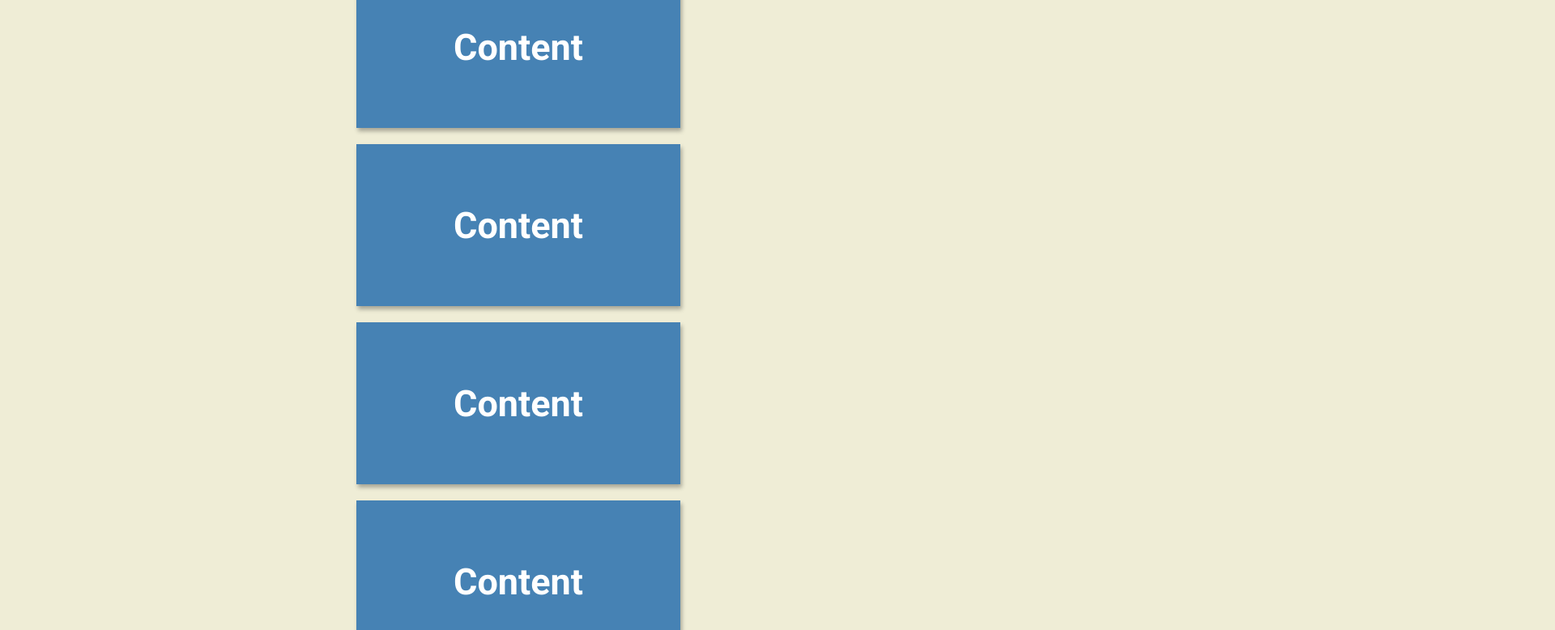
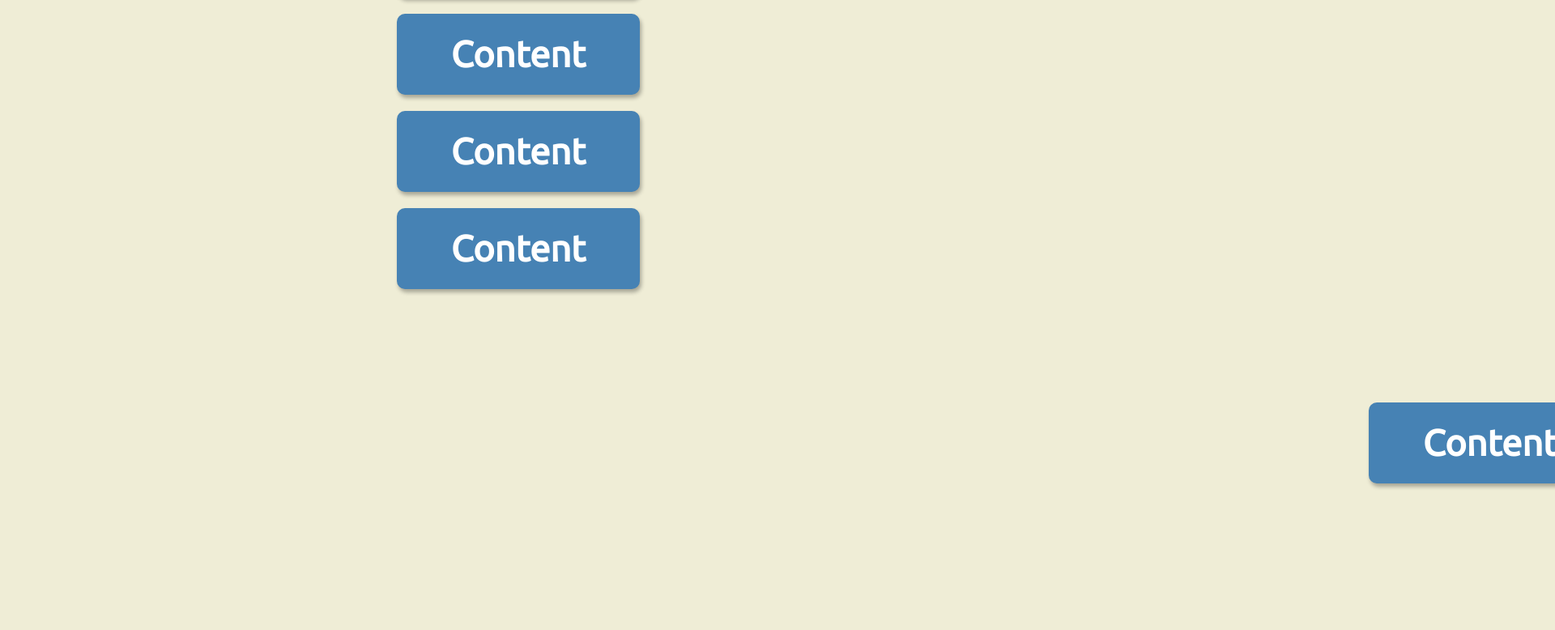
Before and after one commit to eldar2malkic/scroll-animation, a plain HTML site: page index.html in a window 1280 px wide. Shown: the part 770-1548 px from the top of the page at 81% size, 1920 px wide, since content can reach past the window. After the commit the page ends 1377 px from the top, so only its background shows below. Drawn offline with Linux system fonts and the light colour scheme.

Commit message:
Final commit

```diff
--- a/index.html
+++ b/index.html
@@ -1,20 +1,15 @@
 <!DOCTYPE html>
 <html lang="en">
-<head>
-    <meta charset="UTF-8">
-    <meta name="viewport" content="width=device-width, initial-scale=1.0">
-    <link rel="stylesheet" href="style.css">
-    <title>scroll animation</title>
-</head>
-<body>
+  <head>
+    <meta charset="UTF-8" />
+    <meta name="viewport" content="width=device-width, initial-scale=1.0" />
+    <link rel="stylesheet" href="https://cdnjs.cloudflare.com/ajax/libs/font-awesome/5.14.0/css/all.min.css" integrity="sha512-1PKOgIY59xJ8Co8+NE6FZ+LOAZKjy+KY8iq0G4B3CyeY6wYHN3yt9PW0XpSriVlkMXe40PTKnXrLnZ9+fkDaog==" crossorigin="anonymous" />
+    <link rel="stylesheet" href="style.css" />
+    <title>Scroll Animation</title>
+  </head>
+  <body>
     <h1>Scroll to see the animation</h1>
-    <div class="box"><h2>Content</h2></div>
-    <div class="box"><h2>Content</h2></div>
-    <div class="box"><h2>Content</h2></div>
-    <div class="box"><h2>Content</h2></div>
-    <div class="box"><h2>Content</h2></div>
-    <div class="box"><h2>Content</h2></div>
-    <div class="box"><h2>Content</h2></div>
+    <div class="box show"><h2>Content</h2></div>
     <div class="box"><h2>Content</h2></div>
     <div class="box"><h2>Content</h2></div>
     <div class="box"><h2>Content</h2></div>
@@ -26,5 +21,5 @@
     <div class="box"><h2>Content</h2></div>
     <div class="box"><h2>Content</h2></div>
     <script src="script.js"></script>
-</body>
+  </body>
 </html>
--- a/script.js
+++ b/script.js
@@ -1,16 +1,15 @@
-const boxses = document.querySelectorAll('.box')
+const boxes = document.querySelectorAll('.box');
 
-window.addEventListener('scroll', checkBoxes)
+window.addEventListener('scroll', checkBoxes);
 
 checkBoxes()
 
 function checkBoxes() {
-    const triggerBottom = window.innerHeight / 5 * 4
-
-    boxses.forEach(box => {
+    const triggerBotton = window.innerHeight / 5 * 4;
+    boxes.forEach(box => {
         const boxTop = box.getBoundingClientRect().top
 
-        if(boxTop < triggerBottom) {
+        if(boxTop < triggerBotton) {
             box.classList.add('show')
         } else {
             box.classList.remove('show')
--- a/style.css
+++ b/style.css
@@ -1,4 +1,4 @@
-@import url('https://fonts.googleapis.com/css2?family=Roboto:wght@400;700&display=swap');
+@import url('https://fonts.googleapis.com/css?family=Ubuntu');
 
 * {
   box-sizing: border-box;
@@ -6,7 +6,7 @@
 
 body {
   background-color: #efedd6;
-    font-family: 'Roboto', sans-serif;
+  font-family: 'Ubuntu', sans-serif;
   display: flex;
   flex-direction: column;
   align-items: center;
@@ -14,33 +14,30 @@ body {
   margin: 0;
   overflow-x: hidden;
 }
-
 h1 {
   margin: 10px;
 }
-
 .box {
   background-color: steelblue;
   color: #fff;
   display: flex;
   align-items: center;
   justify-content: center;
-    width: 400px;
-    height: 200px;
+  width: 300px;
+  height: 100px;
   margin: 10px;
-    box-shadow: 2px 4px  5px rgba(0, 0, 0, 0.3);
-    transform: translateX(200%);
-    transition: transform 0.4 ease;
+  border-radius: 10px;
+  box-shadow: 2px 4px 5px rgba(0, 0, 0, 0.3);
+  transform: translateX(400%);
+  transition: transform 0.4s ease;
 }
-
 .box:nth-of-type(even) {
-    transform: translateX(-200%);
+  transform: translateX(-400%);
 }
 
 .box.show {
   transform: translateX(0);
 }
-
 .box h2 {
   font-size: 45px;
 }
```
Lines whose indentation alone changed are shown as unchanged.
